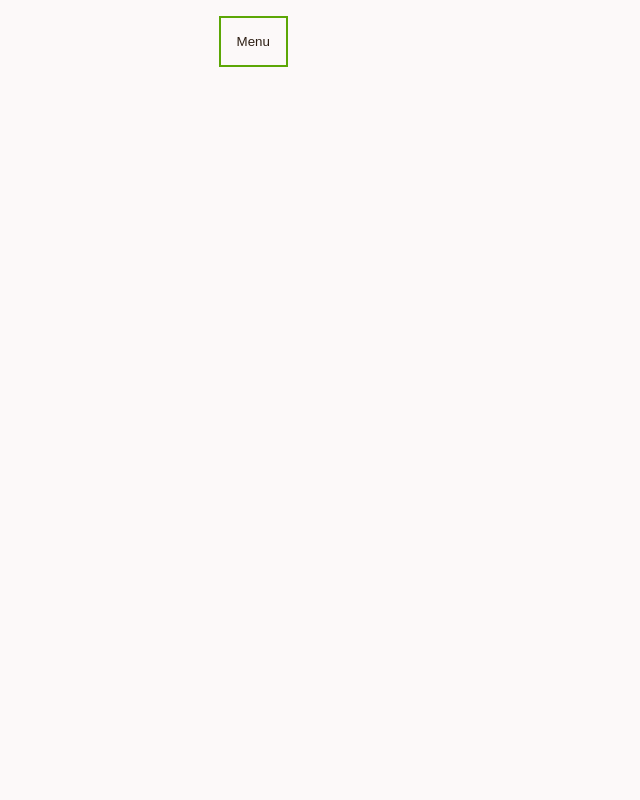
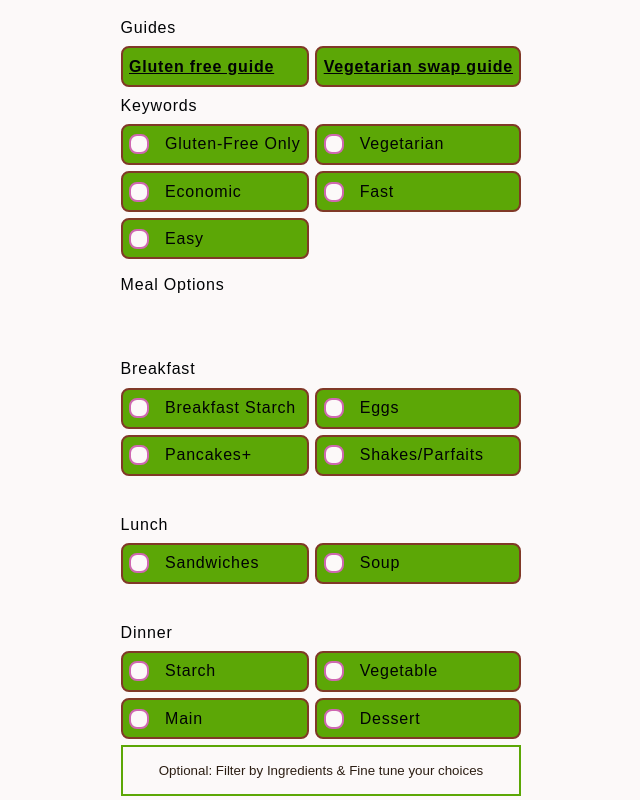
Before and after one commit to lanternLightDeveloper/newMealGenerator, a SvelteKit app: page / in a window 1280 px wide. Shown: the top 800 px of the page, without its empty margins (319-959 px from the left). Built offline with nearby package versions, Linux system fonts and the light colour scheme.

Commit message:
Add files via upload

```diff
--- a/src/routes/+page.svelte
+++ b/src/routes/+page.svelte
@@ -1,6 +1,11 @@
 <script lang="ts">
 	import RecipeCard from '$lib/RecipeCard.svelte';
 	import type { Recipe } from '$lib/data/Recipes';
+
+	import { BreakTater } from '$lib/data/BreakTater';
+	import { Eggs } from '$lib/data/Eggs';
+	import { ParfaitShakes } from '$lib/data/Parfait-Shakes';
+	import { Pancakes } from '$lib/data/Pancakes';
 	import { Starch } from '$lib/data/Starch';
 	import { Vegetables } from '$lib/data/Vegetables';
 	import { Sandwiches } from '$lib/data/Sandwiches';
@@ -8,12 +13,17 @@
 	import { Mains } from '$lib/data/Mains';
 	import { Desserts } from '$lib/data/Desserts';
 
-	let includeStarch = $state(true);
-	let includeVeg = $state(true);
-	let includeSandwiches = $state(true);
-	let includeSoup = $state(true);
-	let includeMain = $state(true);
-	let includeDessert = $state(true);
+	let includeBreakTater = $state(false);
+	let includeEggs = $state(false);
+	let includeParfait = $state(false);
+	let includePancakes = $state(false);
+	let includeStarch = $state(false);
+	let includeVeg = $state(false);
+	let includeSandwiches = $state(false);
+	let includeSoup = $state(false);
+	let includeMain = $state(false);
+	let includeDessert = $state(false);
+
 	let glutenFreeOnly = $state(false);
 	let vegetarianFriendly = $state(false);
 	let economic = $state(false);
@@ -21,6 +31,10 @@
 	let easyComplete = $state(false);
 
 	let meal = $state<{
+		breakTater?: Recipe;
+		eggs?: Recipe;
+		parfait?: Recipe;
+		pancakes?: Recipe;
 		starch?: Recipe;
 		veg?: Recipe;
 		sandwiches?: Recipe;
@@ -84,6 +98,10 @@
 			return filtered[Math.floor(Math.random() * filtered.length)];
 		}
 
+		if (includeBreakTater && BreakTater.length) newMeal.breakTater = getRandomRecipe(BreakTater);
+		if (includeEggs && Eggs.length) newMeal.eggs = getRandomRecipe(Eggs);
+		if (includeParfait && ParfaitShakes.length) newMeal.parfait = getRandomRecipe(ParfaitShakes);
+		if (includePancakes && Pancakes.length) newMeal.pancakes = getRandomRecipe(Pancakes);
 		if (includeStarch && Starch.length) newMeal.starch = getRandomRecipe(Starch);
 		if (includeVeg && Vegetables.length) newMeal.veg = getRandomRecipe(Vegetables);
 		if (includeSandwiches && Sandwiches.length) newMeal.sandwiches = getRandomRecipe(Sandwiches);
@@ -121,6 +139,10 @@
 
 	function reroll(category: keyof typeof meal) {
 		const sources = {
+			breakTater: BreakTater,
+			eggs: Eggs,
+			parfait: ParfaitShakes,
+			pancakes: Pancakes,
 			starch: Starch,
 			veg: Vegetables,
 			sandwiches: Sandwiches,
@@ -163,7 +185,7 @@
 		}
 	}
 
-	let isMenuOpen = $state(false);
+	let isMenuOpen = $state(true);
 
 	function toggleMenu() {
 		isMenuOpen = !isMenuOpen;
@@ -209,10 +231,21 @@
 					</label>
 
 					<br />
+					<br />
 					<p class="double-Block">Meal Options</p>
 					<br />
+					<br />
+					<p class="double-Block">Breakfast</p>
+					<label><input type="checkbox" bind:checked={includeBreakTater} /> Breakfast Starch</label>
+					<label><input type="checkbox" bind:checked={includeEggs} /> Eggs</label>
+					<label><input type="checkbox" bind:checked={includePancakes} /> Pancakes+</label>
+					<label><input type="checkbox" bind:checked={includeParfait} /> Shakes/Parfaits</label>
+					<br />
+					<p class="double-Block">Lunch</p>
 					<label><input type="checkbox" bind:checked={includeSandwiches} /> Sandwiches</label>
 					<label><input type="checkbox" bind:checked={includeSoup} /> Soup</label>
+					<br />
+					<p class="double-Block">Dinner</p>
 					<label><input type="checkbox" bind:checked={includeStarch} /> Starch</label>
 					<label><input type="checkbox" bind:checked={includeVeg} /> Vegetable</label>
 					<label><input type="checkbox" bind:checked={includeMain} /> Main</label>
@@ -267,6 +300,35 @@
 		Menu
 	</button>
 	<section class="grid-Main">
+		{#if meal.breakTater}
+			<div>
+				<button class="btn-Ghost" onclick={() => reroll('breakTater')}
+					>Reroll Breakfast Starch</button
+				>
+				<RecipeCard Recipes={meal.breakTater} />
+			</div>
+		{/if}
+
+		{#if meal.eggs}
+			<div>
+				<button class="btn-Ghost" onclick={() => reroll('eggs')}>Reroll Eggs</button>
+				<RecipeCard Recipes={meal.eggs} />
+			</div>
+		{/if}
+
+		{#if meal.pancakes}
+			<div>
+				<button class="btn-Ghost" onclick={() => reroll('pancakes')}>Reroll Pancakes+</button>
+				<RecipeCard Recipes={meal.pancakes} />
+			</div>
+		{/if}
+
+		{#if meal.parfait}
+			<div>
+				<button class="btn-Ghost" onclick={() => reroll('parfait')}>Reroll Shakes/Parfaits</button>
+				<RecipeCard Recipes={meal.parfait} />
+			</div>
+		{/if}
 		{#if meal.starch}
 			<div>
 				<button class="btn-Ghost" onclick={() => reroll('starch')}>Reroll Starch</button>
```
